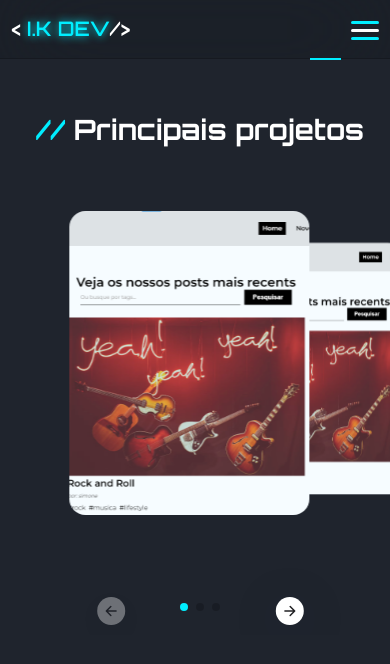
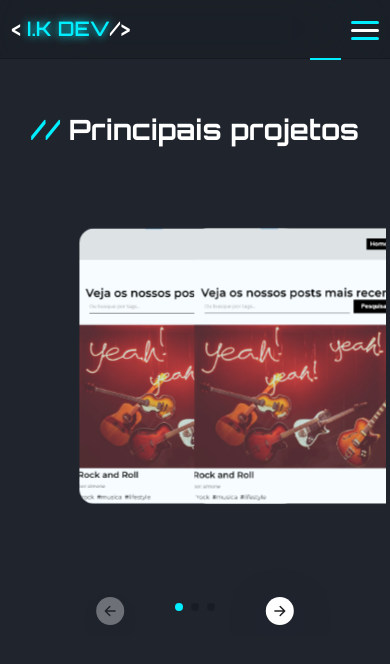
Before and after one commit to Israelkilday/portfolio, a React (Vite) app: page /portfolio in a window 390 px wide. Shown: the top 664 px of the page. Built offline with nearby package versions, Linux system fonts and the light colour scheme; some icons are missing; the HTML template or start-up script is replaced by a standard one.

Commit message:
working responsive design

```diff
--- a/src/pages/Portfolio/Portfolio.css
+++ b/src/pages/Portfolio/Portfolio.css
@@ -44,6 +44,7 @@
   width: 37rem;
   height: 42rem;
   position: relative;
+  /* right: 4rem; */
 }
 
 .swiper-slide img {
@@ -52,7 +53,7 @@
   height: 33rem;
   border-radius: 2rem;
   object-fit: cover;
-  margin: auto;
+  /* margin: auto; */
   transition: all .5s ease;
   top: 7rem;
 }
@@ -150,26 +151,28 @@
   }
 }
 
-@media (max-width: 768px) {
+/* @media (max-width: 768px) {
   .swiper-slide img {
     right: 6rem;
   }
-}
+} */
 
  @media (max-width: 600px) {
   .heading {
     margin: 4rem 0;
   }
 
-  .swiper-slide img {
+  /* .swiper-slide img {
     right: 7rem;
+  } */
+
+  .swiper-slide {
+    right: 5rem;
   }
 
   .swiper_container {
      height: 60rem;
      /* margin: 0 auto; */
-     margin: 0 ;
-
 }
 
   .swiper-button-next,
@@ -191,12 +194,6 @@
     .swiper-pagination .swiper-pagination-bullet.active {
       margin-left: 2rem;
     }
-
-    /* .swiper-slide img {
-      position: relative;
-      right: 7rem;
-    } */
-
 }
 
 @media (max-width: 500px) {
@@ -207,6 +204,7 @@
   .swiper-slide {
     width: 15rem ;
     height: 36rem ;
+    right: 8rem;
   }
 
   .swiper-slide img {
@@ -214,7 +212,6 @@
     width: 30rem ;
     /* height: 36rem !important; */
     height: 38rem;
-    /* right: 2rem; */
   }
 
 
@@ -233,15 +230,6 @@
     left: 25%;
     /* transform: translateX(-20%) !important; */
     transform: translateX(-10%);
-  }
-
-   /* /* .swiper-slide {
-    right: 7rem;
-  }  */
-
-   .swiper-slide img {
-    right: 8rem;
-    margin: 0 ;
   }
 }
 
--- a/src/pages/Portfolio/Portfolio.module.css
+++ b/src/pages/Portfolio/Portfolio.module.css
@@ -106,12 +106,19 @@
     }
 }
 
+@media (max-width: 500px) {
+    .container .teste .portfolio_content{
+        height: 38rem;
+    }
+
+
+}
+
 @media (max-width: 480px) {
     .container{
-        /* padding: 5rem 0 1rem;         */
-        padding: 5rem 0;
-        width: 50rem;
-        margin: 0 ;
+        padding: 5rem 1%;
+        width: 100%;
+        /* margin: 0 auto; */
 
     }
 }
```
